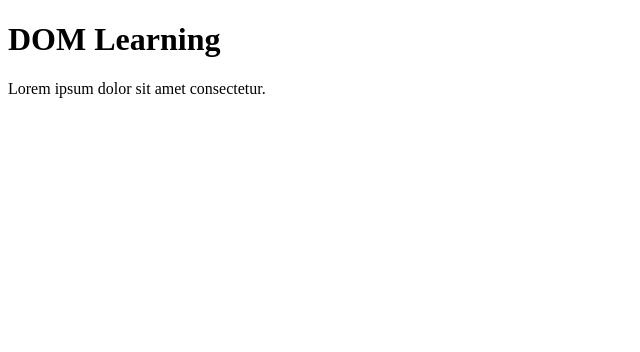
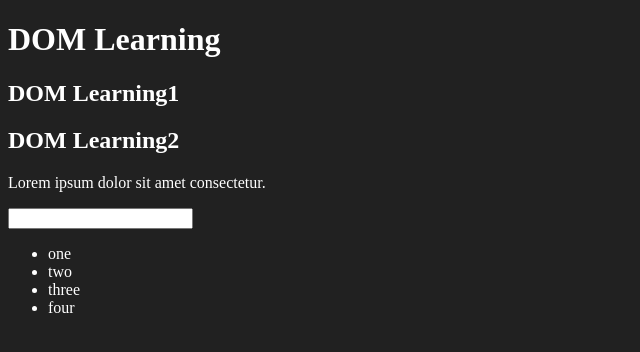
Before and after one commit to vaan-github/JavaScript, a plain HTML site: page 6_DOM/1.dom_part1.html in a window 1280 px wide. Shown: the whole page, without its empty margins (0-640 px from the left). Drawn offline with Linux system fonts and the light colour scheme.

Commit message:
dom_part 2  completed starting part 3

```diff
--- a/6_DOM/1.dom_part1.html
+++ b/6_DOM/1.dom_part1.html
@@ -3,11 +3,26 @@
 <head>
     <meta charset="UTF-8">
     <title>DOM LEARNING</title>
+    <style>
+        .bg-black{
+            background-color: #212121;
+            color: #fff;
+        }
+    </style>
 </head>
-<body>
-    <div class="bg-black">
-        <h1 class="heading">DOM Learning</h1>
+<body class="bg-black">
+    <div >
+        <h1 id="title" class="heading">DOM Learning <span style="display: none;">test text</span></h1>
+        <h2 id="title" class="heading">DOM Learning1 <span style="display: none;">test text1</span></h2>
+        <h2 id="title" class="heading">DOM Learning2 <span style="display: none;">test text2</span></h3>
         <p>Lorem ipsum dolor sit amet consectetur.</p>
+        <input type="password" name="" id="">
+        <ul>
+            <li class="list-item">one </li>
+            <li class="list-item">two</li>
+            <li class="list-item">three</li>
+            <li class="list-item">four</li>
+        </ul>
     </div>
 
 </body>
```
Also changed, not shown: zNOTES/2_DOM.txt.
